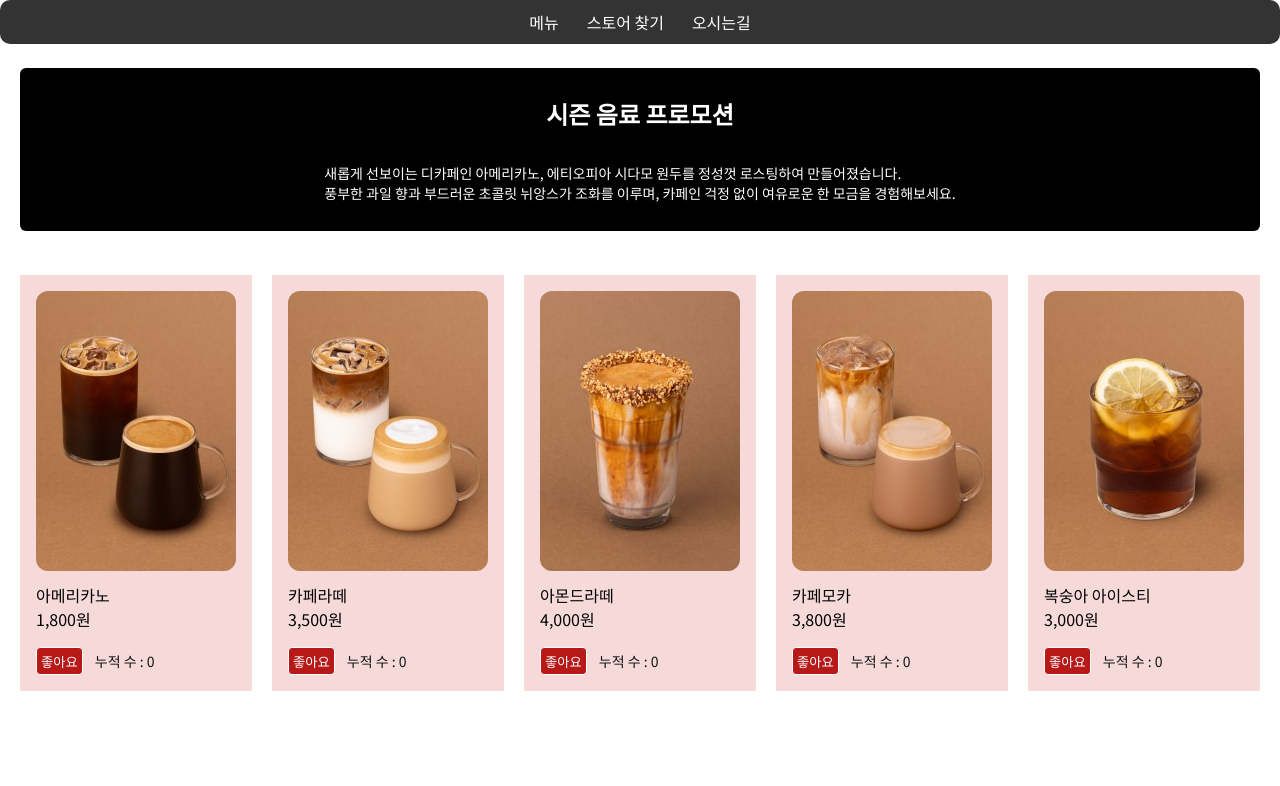
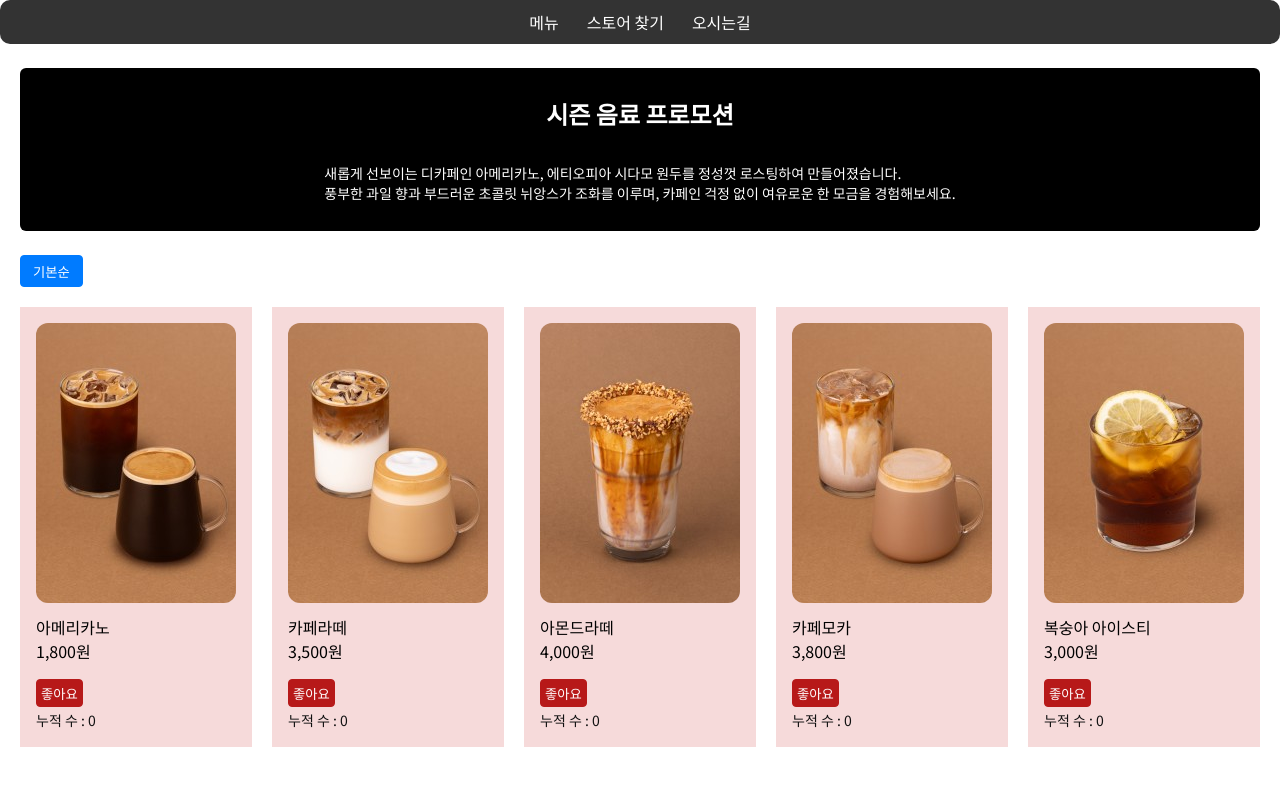
Before and after one commit to HanDeul-Kim/vue3_study, a Vue app: page / in a window 1280 px wide. Shown: the top 786 px of the page. Built offline with nearby package versions, Linux system fonts and the light colour scheme.

Commit message:
상품 목록 정렬 기능 추가 (기본순, 이름순, 가격순)

```diff
--- a/src/App.vue
+++ b/src/App.vue
@@ -5,6 +5,19 @@
         <section>
             <!-- 배너 -->
             <Banner />
+
+            <!-- 아이템 sort -->
+            <div class="sort-button-wrap">
+                <button @click="toggleList" class="btn-md btn-32 btn-primary">
+                    <!-- 꼭 논리연산자를 써야하나? -->
+                    {{currentType || '기본순'}}
+                </button>
+
+
+                <ul class="sort-list" v-if="visibleSortMenu">
+                    <li v-for="(e, idx) in sortTypes" @click="sortItems(e)" :key="idx" :class="{ 'active': e === currentType }">{{e}}</li>
+                </ul>
+            </div>
 
             <!-- Card 레이아웃 -->
             <div class="item-info-inner">
@@ -55,8 +68,16 @@ export default {
             ],
             // 상품 데이터
             products: productData,
+            // 상품 데이터 원본 복사
+            originalProducts: [...productData],
+
             // 모달 상태
             visibleModal: null,
+            // 정렬버튼 상태
+            visibleSortMenu: false,
+            // 아이템 정렬
+            currentType: "기본순",
+            sortTypes: ['기본순', '이름순', '가격순']
         }
     },
     // vue에서 함수 만들 때
@@ -66,7 +87,21 @@ export default {
         },
         closeModal() {
             this.visibleModal = null;
-        }
+        },
+        toggleList() {
+            this.visibleSortMenu = !this.visibleSortMenu;
+        },
+        sortItems(type) {
+            this.currentType = type;
+            this.visibleSortMenu = false;
+            if (type == '기본순') {
+                this.products = [...this.originalProducts]
+            } else if(type == '이름순') {
+                this.products.sort((a, b) => {return a.title.localeCompare(b.title)})
+            } else if (type == '가격순') {
+                this.products.sort( (a, b) => {return Number(a.price.replace(/,/g, "")) - Number(b.price.replace(/,/g, ""))})
+            }
+        },
 
     },
     components: {
--- a/src/assets/css/common.css
+++ b/src/assets/css/common.css
@@ -7,11 +7,27 @@
 }
 a{text-decoration: none; color:#000;}
 ul,ol,li {list-style: none;}
-button {outline: none; background: none; border:none; cursor: pointer;}
+button {display:flex; justify-content: center; align-items: center; outline: none; background: none; border:none; cursor: pointer;}
 
 
 /********************** button **********************/
-.btn-24 {height: 24px;}
+[class*="btn-"] {border-radius: 4px;}
+.btn-sm { padding: 4px}
+.btn-md { padding: 12px;}
+.btn-lg {}
+.btn-28 {height: 28px;}
+.btn-32 {height: 32px;}
+
+.btn-thumb {
+    border: 1px solid #b71919;
+    background-color: #b71919;
+    color:#fff;
+}
+.btn-primary {
+    border: 1px solid #007bff;
+    background-color: #007bff;
+    color:#fff;
+}
 /********************** input **********************/
 input {
     outline: none;
@@ -130,8 +146,35 @@ input:focus {
     font-weight: 500;
     flex-shrink: 0;
 }
-
 .modal-footer input {
     flex-grow: 1;
     width: 100%;
 }
+/* 정렬 드롭다운 메뉴 */
+.sort-button-wrap {
+    position: relative;
+    display: flex;
+    flex-direction: column;
+    align-items: flex-start;
+}
+.sort-button-wrap > button {
+    font-weight: 500;
+}
+.sort-list {
+    position: absolute;
+    top: calc(100% + 8px);
+    width:130px;
+    border: 1px solid #ddd;
+    background-color: #fff;
+}
+.sort-list > li {
+    display: flex;
+    align-items: center;
+    padding-left: 16px;
+    height: 45px;
+    border-bottom: 1px solid #eee;
+    cursor: pointer;
+}
+.sort-list li.active {
+    font-weight: bold;
+}
--- a/src/assets/css/style.css
+++ b/src/assets/css/style.css
@@ -40,12 +40,6 @@ section {
     margin-top: 16px;
 }
 .btn-wrap.report button {
-    padding: 0 4px;
-    height: 28px;
-    background-color: #b71919;
-    color: #fff;
-    border-radius: 4px;
-    border: 1px solid #fff;
     margin-right: 12px;
 }
 
--- a/src/components/Card.vue
+++ b/src/components/Card.vue
@@ -6,7 +6,7 @@
         <a href="javascript:void(0);" @click="openModal(idx)">{{ e.title }}</a>
         <p>{{ e.price }}원</p>
         <div class="btn-wrap report">
-            <button @click="e.currentNum++">좋아요</button>
+            <button @click="e.currentNum++" class="btn-sm btn-28 btn-thumb">좋아요</button>
             <span>누적 수 : {{ e.currentNum }}</span>
         </div>
     </li>
```
